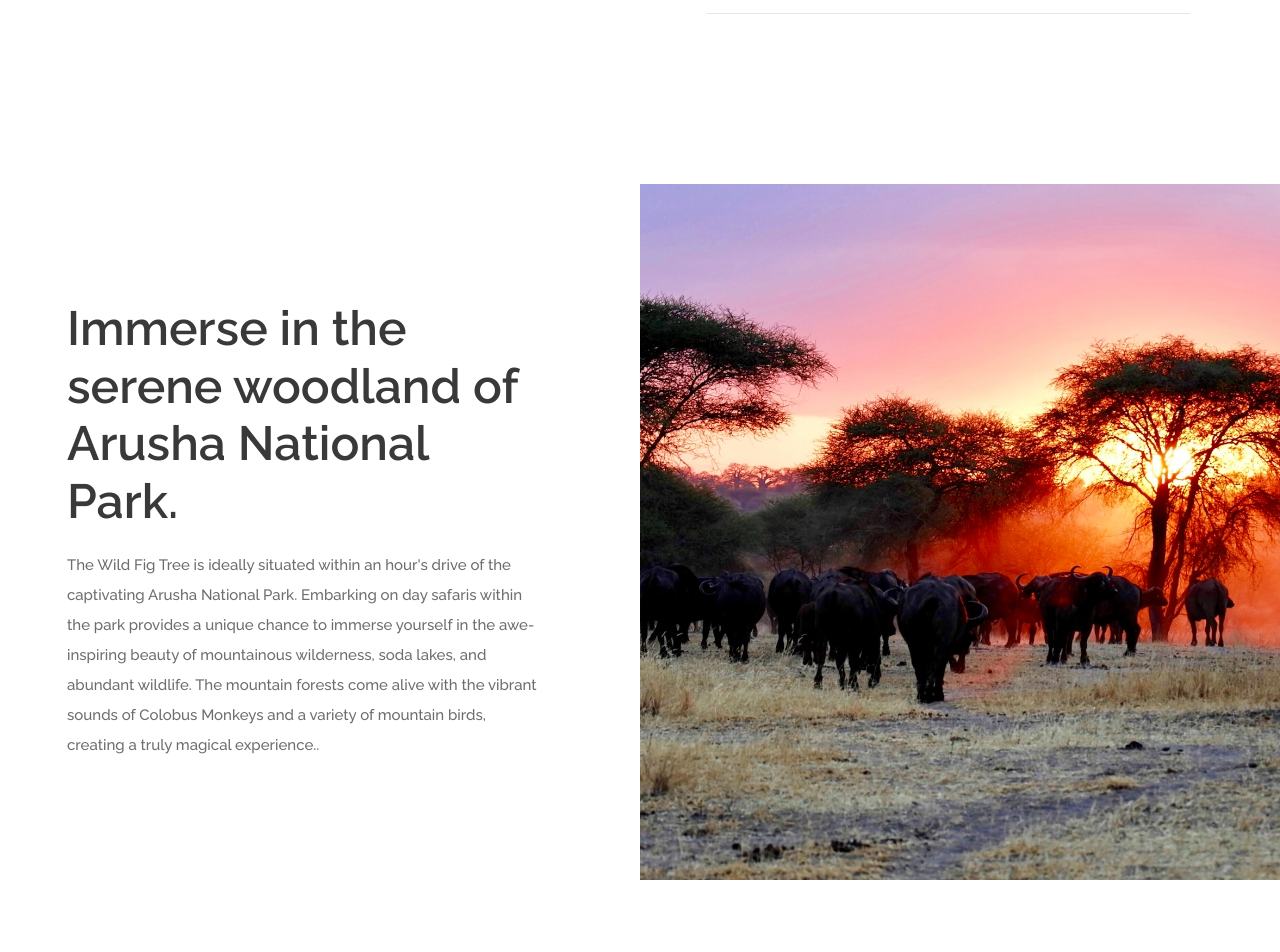
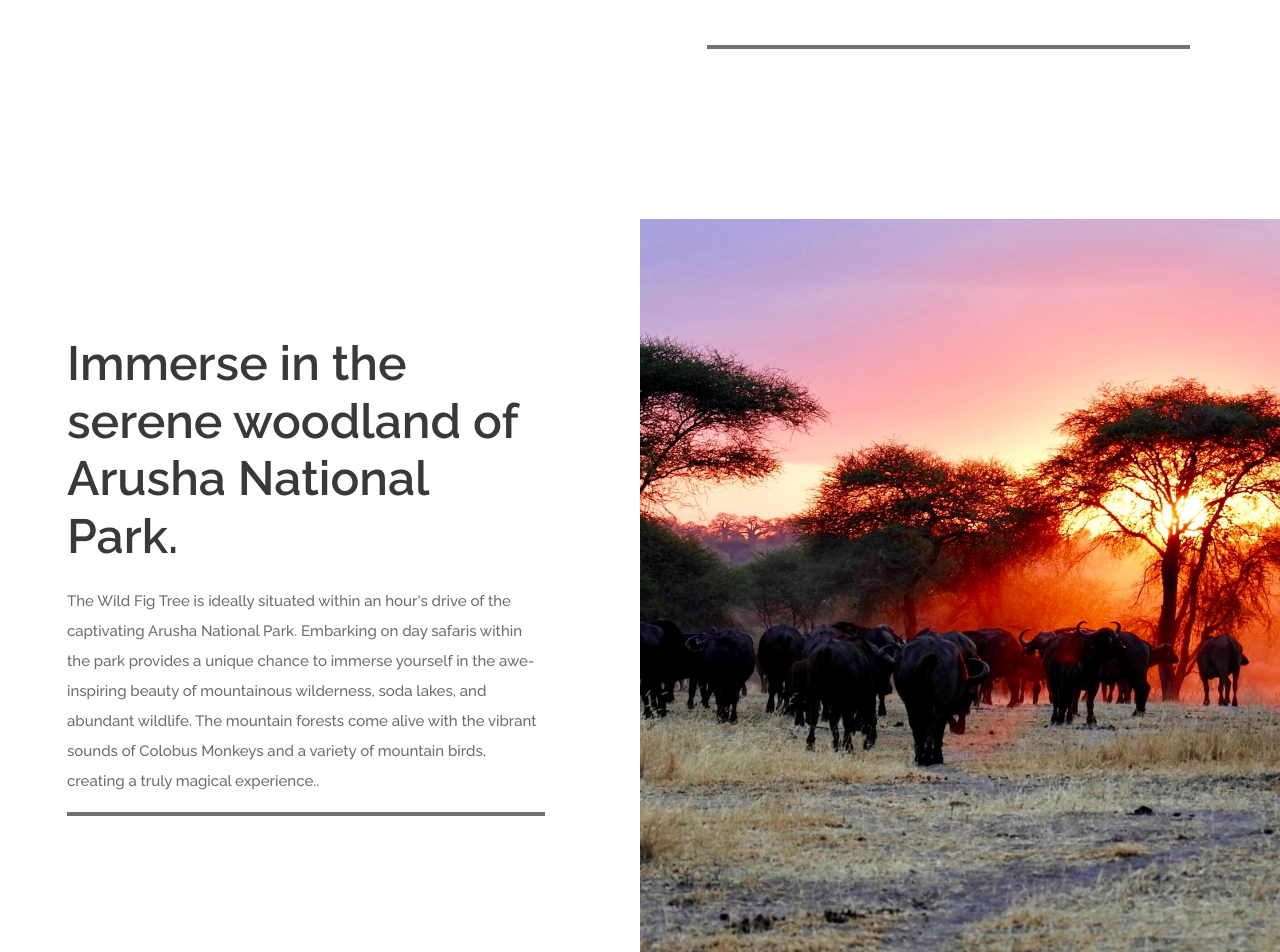
Before and after one commit to isaka-lumato/wildFig, a plain HTML site: page activities.html in a window 1280 px wide. Shown: the part 1002-1954 px from the top of the page. Drawn offline with Linux system fonts and the light colour scheme.

Commit message:
style hr line

```diff
--- a/activities.html
+++ b/activities.html
@@ -14,6 +14,7 @@
 	<link rel="stylesheet" type="text/css" href="plugins/OwlCarousel2-2.3.4/animate.css">
 	<link href="plugins/jquery-datepicker/jquery-ui.css" rel="stylesheet" type="text/css">
 	<link rel="stylesheet" type="text/css" href="styles/about.css">
+	<link rel="stylesheet" type="text/css" href="styles/activities.css">
 	<link rel="stylesheet" type="text/css" href="styles/about_responsive.css">
 </head>
 
@@ -119,7 +120,10 @@
 									greens.
 
 								</p>
-								<hr>
+								<div class="top">
+									<hr>
+								</div>
+
 							</div>
 
 							<!-- Milestones -->
@@ -150,6 +154,7 @@
 									vibrant sounds of Colobus Monkeys and a variety of mountain birds, creating a truly magical
 									experience..
 								</p>
+								<hr>
 							</div>
 
 							<!-- Loaders -->
@@ -197,6 +202,7 @@
 									amenities include a swimming pool, spa, and gym, ensuring a well-rounded experience for members and visitors
 									alike.
 </p>
+<hr>
 							</div>
 
 							<!-- Milestones -->
--- a/styles/activities.css
+++ b/styles/activities.css
@@ -0,0 +1,6 @@
+hr {
+border-top: 4px solid rgba(0, 0, 0, 0.555);
+}
+.top {
+  margin-top: 10%;
+}
```
